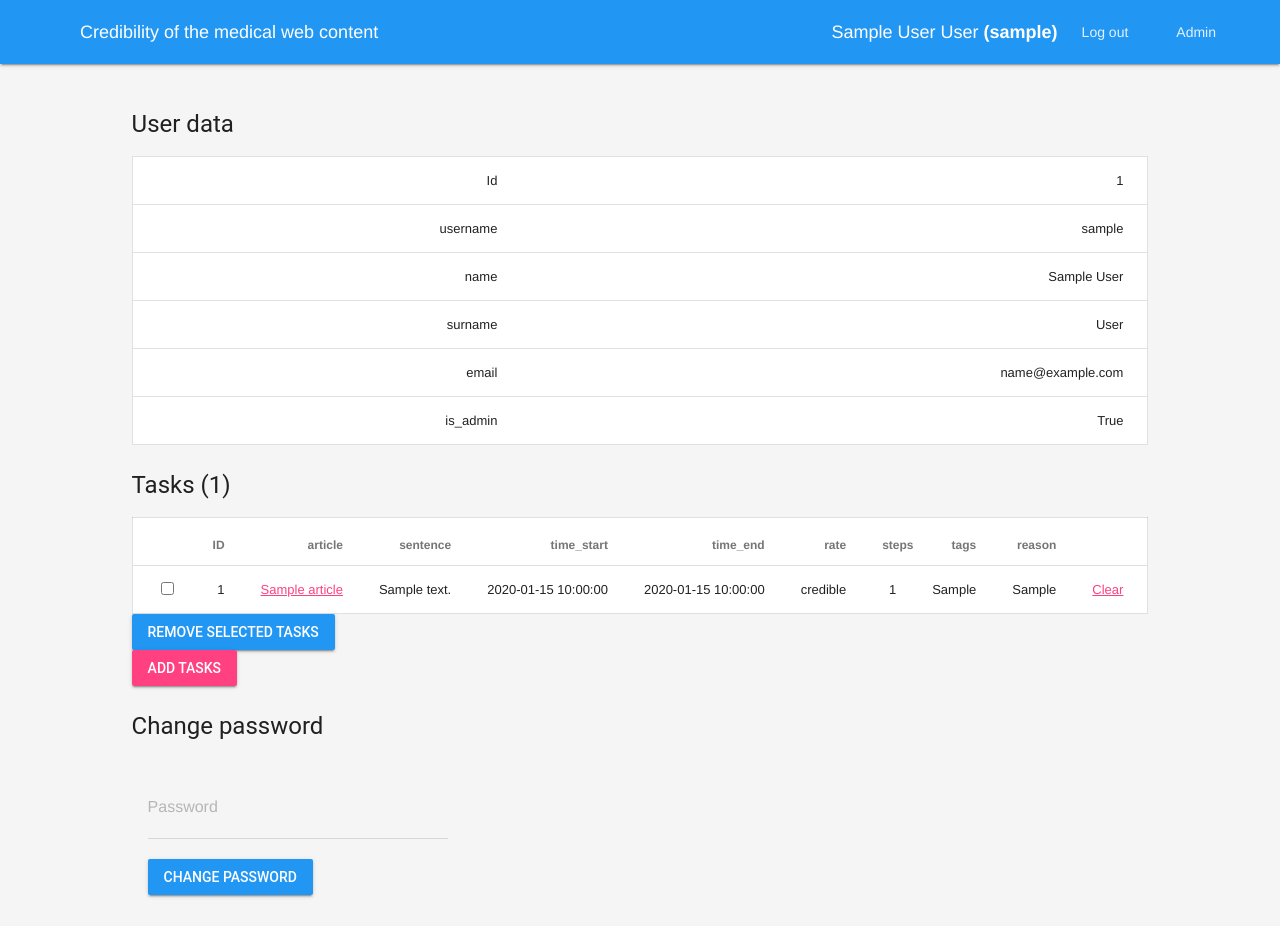
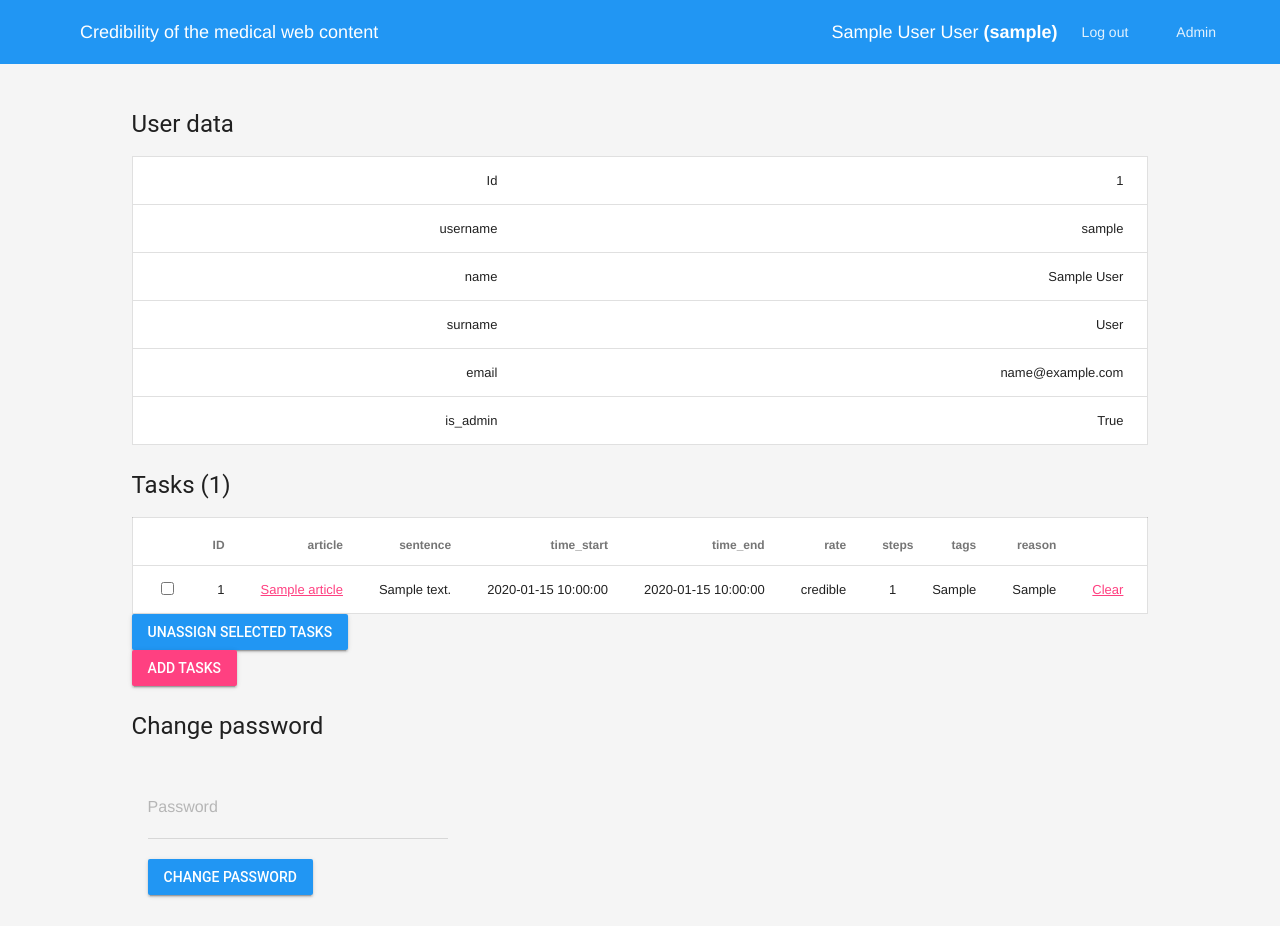
Before and after one commit to alenabozny/med_credibility_surveys, a Flask app: page /admin/user/1 in a window 1280 px wide. Shown: the top 926 px of the page. Run offline with Flask 2, Linux system fonts and the light colour scheme; a user stored in the database is signed in; tables that the repository leaves empty hold one stand-in row (values such as "Sample post").

Commit message:
small fixes

```diff
--- a/app/admin/forms.py
+++ b/app/admin/forms.py
@@ -17,7 +17,7 @@ class UserTaskForm(FlaskForm):
 class UserRemoveTasksForm(FlaskForm):
     user_id = HiddenField()
     tasks = MultiCheckboxField('Tasks', coerce=int, choices=[], validators=[])
-    submit = SubmitField('Remove selected tasks')
+    submit = SubmitField('Unassign selected tasks')
 
 
 class ChangePasswordForm(FlaskForm):
--- a/app/admin/routes.py
+++ b/app/admin/routes.py
@@ -81,6 +81,11 @@ def remove_user_tasks():
     for task_id in form.tasks.data:
         task = Task.query.filter_by(task_id=task_id).first()
         task.user_id = None
+        task.steps = None
+        task.rate = None
+        task.time_start = None
+        task.time_end = None
+        task.reason = None
     db.session.commit()
     flash('Tasks were deleted')
 
--- a/app/static/css/main.css
+++ b/app/static/css/main.css
@@ -191,3 +191,7 @@ ul#sentences li{
     border-radius: 2px;
     box-shadow: 0 2px 5px rgba(0, 0, 0, 0.25) inset;
 }
+
+.mdl-layout__header {
+    box-shadow: none;
+}
--- a/app/static/js/task.js
+++ b/app/static/js/task.js
@@ -35,7 +35,7 @@ checkboxes.forEach(checkbox => {
 });
 
 
-let context_index = 1;
+let context_index = 0;
 
 let renderSentences = [{
     txt: initSentence,
--- a/app/templates/base.html
+++ b/app/templates/base.html
@@ -34,7 +34,7 @@
             <main class="mdl-layout__content">
                 {% with messages = get_flashed_messages() %}
                     {% if messages %}
-                        <div class="mdl-color--pink-200 mdl-color-text--pink-900 mdl-shadow--4dp info-bar">
+                        <div class="mdl-color--pink-200 mdl-color-text--pink-900 mdl-shadow--2dp info-bar">
                             {% for message in messages %}
                                 {{ message }}
                             {% endfor %}
--- a/app/templates/task.html
+++ b/app/templates/task.html
@@ -57,7 +57,7 @@
                                        class="mdl-radio__button"
                                        value="{{ tag }}"
                                 >
-                                <span class="tag">{{tag}}</span>
+                                <label for="{{ tag }}" class="tag">{{tag}}</label>
                             </li>
                         {%  endfor %}
                     </ul>
--- a/load_articles.py
+++ b/load_articles.py
@@ -7,7 +7,6 @@ import os
 
 from flask_script import Manager
 from app import app
-
 manager = Manager(app)
 
 @manager.command
```
Also changed, not shown: README.md.
